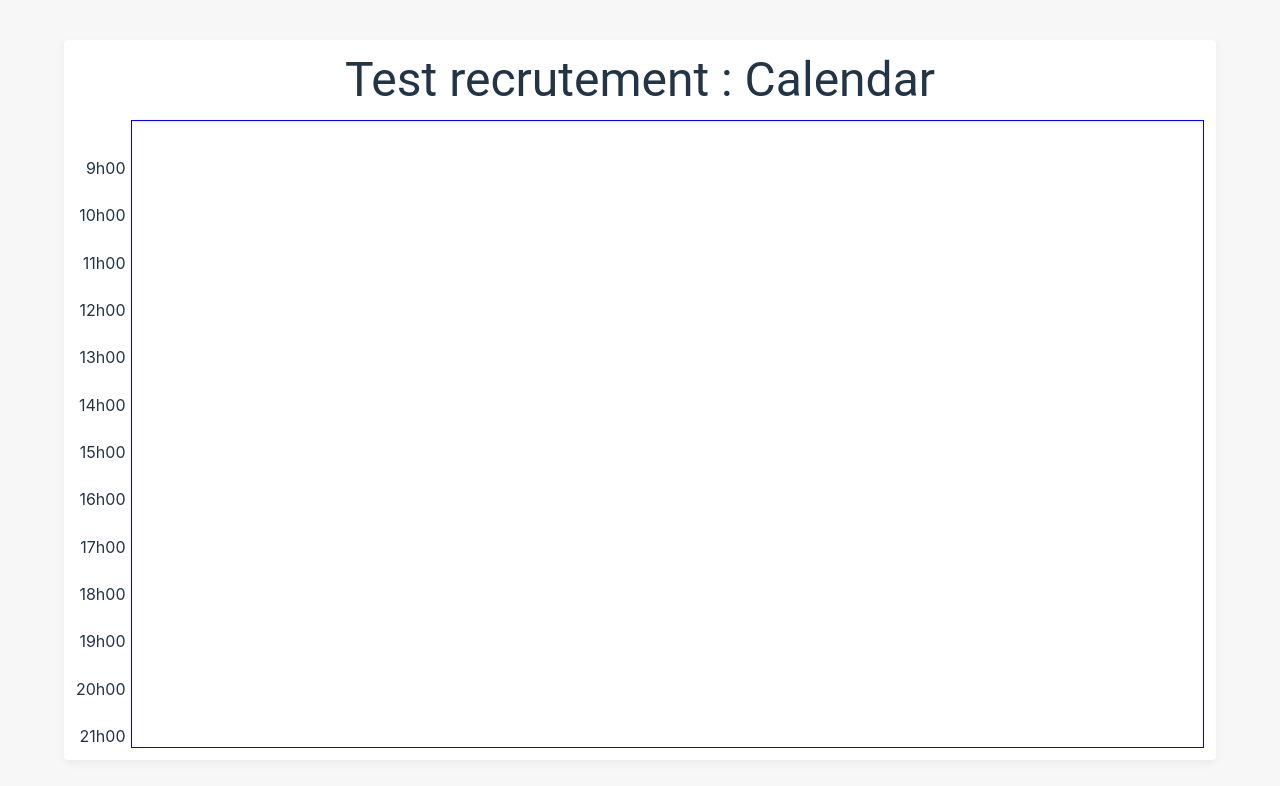
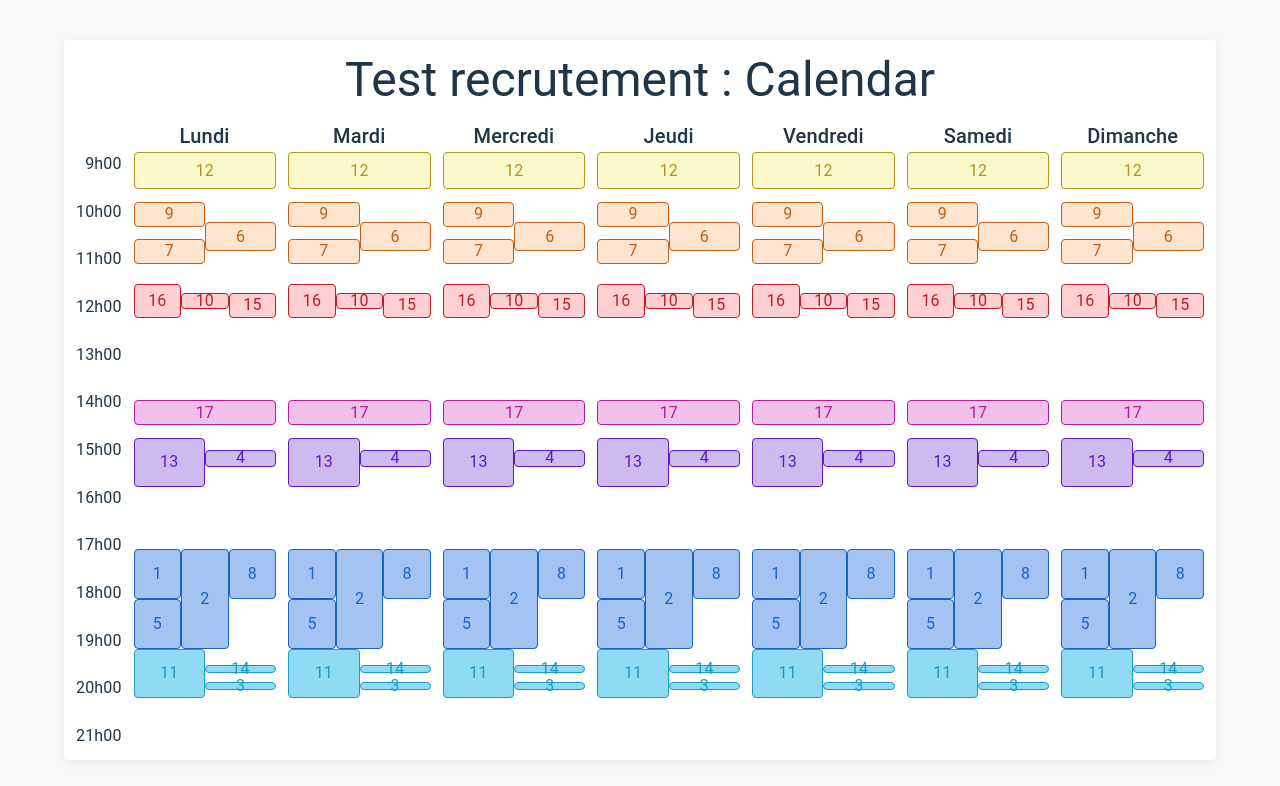
Before and after one commit to duftor/frontend_senior, a React (Vite) app: page / in a window 1280 px wide. Shown: the top 786 px of the page. Built offline with nearby package versions, Linux system fonts and the light colour scheme.

Commit message:
✨ Implement EventsContainer on all days

```diff
--- a/src/components/Calendar.jsx
+++ b/src/components/Calendar.jsx
@@ -8,7 +8,8 @@ import EventsContainer from "./EventsContainer"
 
 export default function Calendar({ is24HourFormat = true }) {
 	const [events, setEvents] = useState(data)
-	const hours = generateHours(9, 21)
+	const containingInterval = { start: 9, end: 21 }
+	const hours = generateHours(containingInterval.start, containingInterval.end)
 
 	return (
 		<CalendarStyled>
@@ -16,21 +17,112 @@ export default function Calendar({ is24HourFormat = true }) {
 				Test recrutement : Calendar
 			</Typo>
 			<div className="container">
-				<div className="time-scale">
+				<div className="days-header">
+					<div className="day-header">
+						<Typo variant="h6">Lundi</Typo>
+					</div>
+					<div className="day-header">
+						<Typo variant="h6">Mardi</Typo>
+					</div>
+					<div className="day-header">
+						<Typo variant="h6">Mercredi</Typo>
+					</div>
+					<div className="day-header">
+						<Typo variant="h6">Jeudi</Typo>
+					</div>
+					<div className="day-header">
+						<Typo variant="h6">Vendredi</Typo>
+					</div>
+					<div className="day-header">
+						<Typo variant="h6">Samedi</Typo>
+					</div>
+					<div className="day-header">
+						<Typo variant="h6">Dimanche</Typo>
+					</div>
+				</div>
+				<div className="calendar">
+					<div className="time-scale">
+						{hours.map((hour) => (
+							<Typo key={hour} className="scale-hour">
+								{is24HourFormat
+									? `${decimalToTime(hour)}`
+									: `${decimalToTime(hour % 12)} ${hour < 12 ? "am" : "pm"}`}
+							</Typo>
+						))}
+					</div>
+					<div className="calendar-days">
+						<div className="day-content">
+							<EventsContainer
+								events={events}
+								containingInterval={containingInterval}
+							/>
+						</div>
+						<div className="day-content">
+							<EventsContainer
+								events={events}
+								containingInterval={containingInterval}
+							/>
+						</div>
+						<div className="day-content">
+							<EventsContainer
+								events={events}
+								containingInterval={containingInterval}
+							/>
+						</div>
+						<div className="day-content">
+							<EventsContainer
+								events={events}
+								containingInterval={containingInterval}
+							/>
+						</div>
+						<div className="day-content">
+							<EventsContainer
+								events={events}
+								containingInterval={containingInterval}
+							/>
+						</div>
+						<div className="day-content">
+							<EventsContainer
+								events={events}
+								containingInterval={containingInterval}
+							/>
+						</div>
+						<div className="day-content">
+							<EventsContainer
+								events={events}
+								containingInterval={containingInterval}
+							/>
+						</div>
+					</div>
+				</div>
+				{/* <div className="time-scale">
 					{hours.map((hour) => (
-						<div key={hour} className="hour">
+						<Typo key={hour} className="hour">
 							{is24HourFormat
 								? `${decimalToTime(hour)}`
 								: `${decimalToTime(hour % 12)} ${hour < 12 ? "am" : "pm"}`}
-						</div>
+						</Typo>
 					))}
 				</div>
 				<div className="days-container">
 					<div className="day">
-						<div className="day-header"></div>
+						<div className="day-header">
+							<Typo variant="h6">Lundi</Typo>
+						</div>
+						<div className="day-content">
+							<EventsContainer
+								events={events}
+								containingInterval={containingInterval}
+							/>
+						</div>
+					</div>
+					<div className="day">
+						<div className="day-header">
+							<Typo variant="h6">Mardi</Typo>
+						</div>
 						<div className="day-content"></div>
 					</div>
-				</div>
+				</div> */}
 			</div>
 
 			{/* <div className="container">
@@ -91,12 +183,52 @@ const CalendarStyled = styled.div`
 	}
 
 	.container {
-		/* border: 1px solid red; */
 		height: 100%;
 		display: flex;
+		flex-direction: column;
 		padding: 12px;
 
-		.time-scale {
+		.days-header {
+			display: flex;
+			justify-content: space-between;
+			padding-left: 57.244px;
+			gap: 12px;
+
+			.day-header {
+				flex: 1;
+				text-align: center;
+			}
+		}
+
+		.calendar {
+			display: flex;
+			flex: 1;
+
+			.time-scale {
+				display: flex;
+				flex-direction: column;
+				justify-content: space-between;
+
+				.scale-hour {
+					text-align: right;
+					padding-right: 12px;
+				}
+			}
+
+			.calendar-days {
+				flex: 1;
+				display: flex;
+				justify-content: space-between;
+				gap: 12px;
+
+				.day-content {
+					flex: 1;
+					position: relative;
+				}
+			}
+		}
+
+		/* .time-scale {
 			display: flex;
 			flex-direction: column;
 			justify-content: space-between;
@@ -107,10 +239,31 @@ const CalendarStyled = styled.div`
 				padding-right: 5px;
 			}
 		}
+
 		.days-container {
 			border: 1px solid blue;
 			flex: 1;
-		}
+			display: flex;
+			gap: 12px;
+
+			.day {
+				background: red;
+				width: 100%;
+				height: 100%;
+
+				.day-header {
+					padding: 4px;
+					text-align: center;
+				}
+
+				.day-content {
+					position: relative;
+					height: 100%;
+					flex: 1;
+					height: 100%;
+				}
+			}
+		} */
 	}
 
 	/* .container {
```
